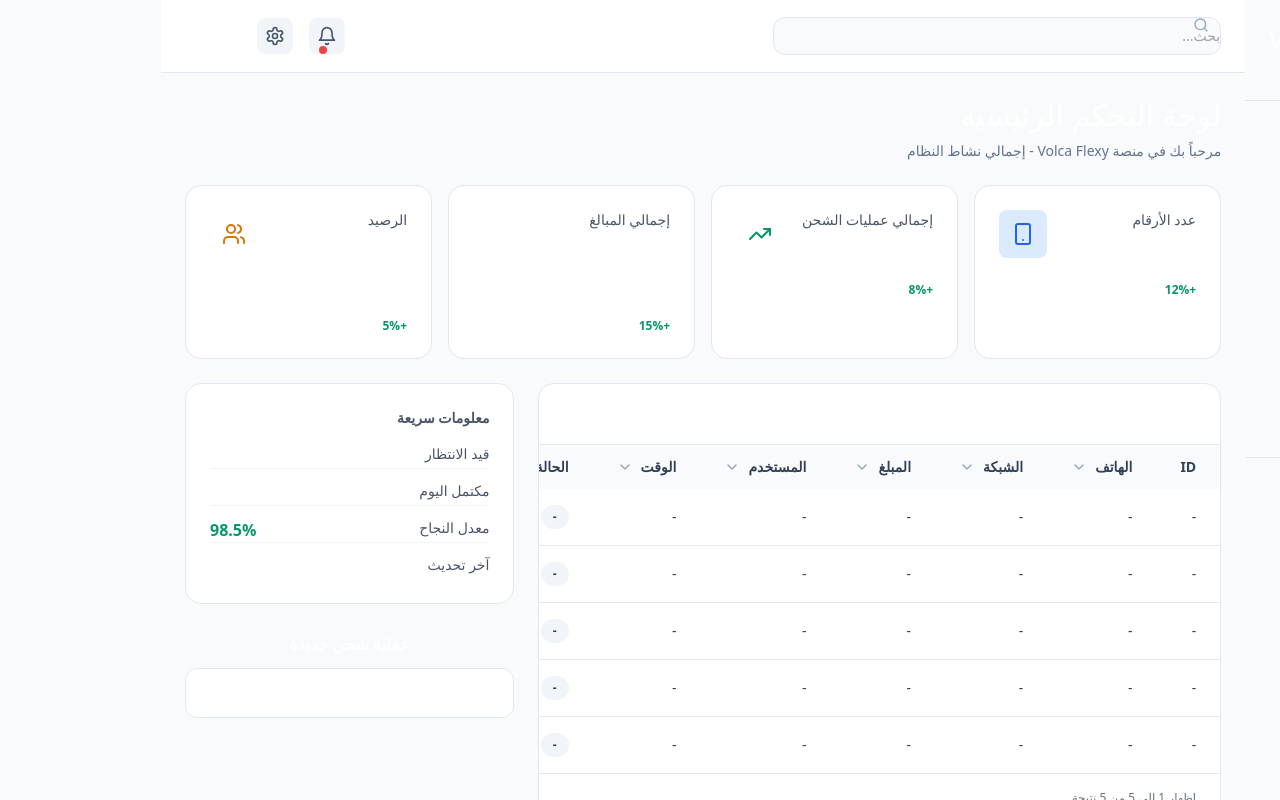
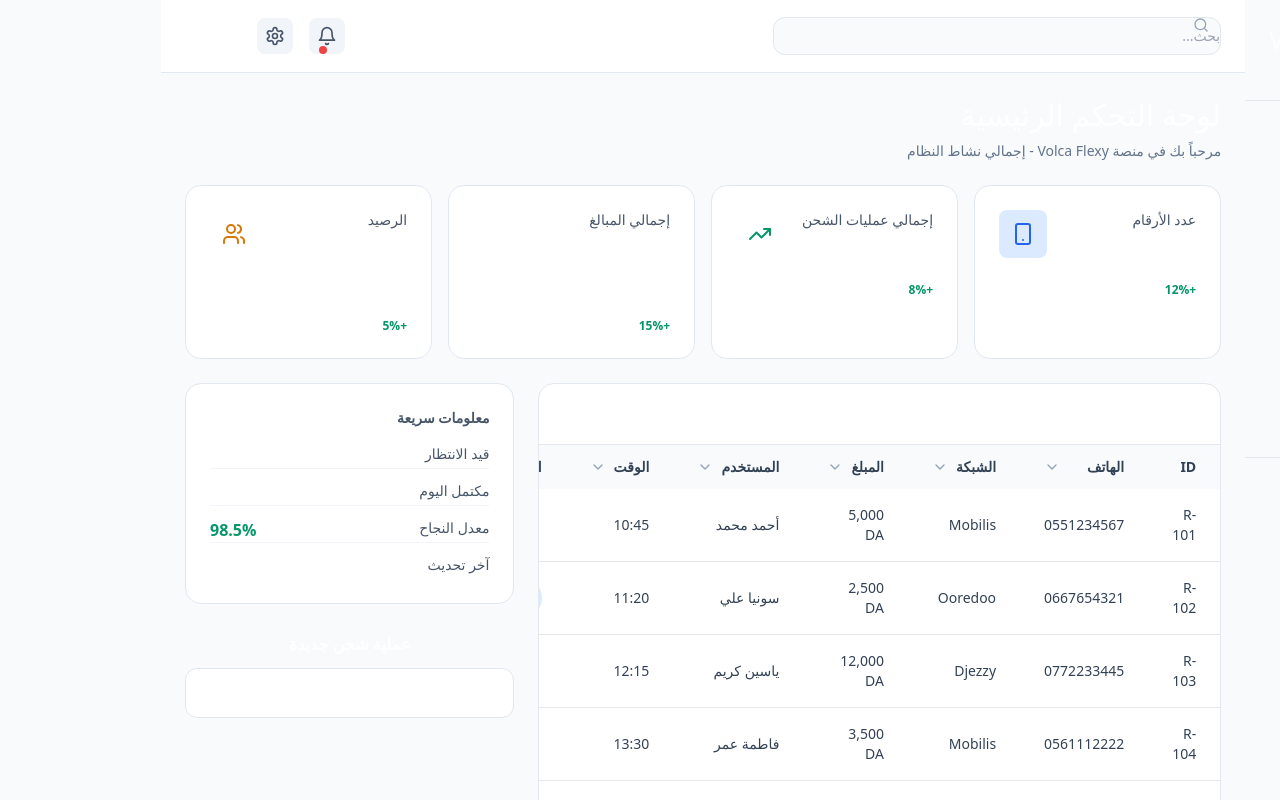
Before and after one commit to gueticheimad81-sketch/ONAA, a Next.js app: page / in a window 1280 px wide. Built offline with nearby package versions, Linux system fonts and the light colour scheme.

Commit message:
fix: Correct data structure in dashboard page - match column names with DataTable

```diff
--- a/app/page.tsx
+++ b/app/page.tsx
@@ -38,49 +38,49 @@ const stats = [
 
 const recentOperations = [
   {
-    id: 'R-101',
-    phone: '0551234567',
-    network: 'Mobilis',
-    amount: '5,000 DA',
-    user: 'أحمد محمد',
-    time: '10:45',
-    status: 'مكتمل',
+    ID: 'R-101',
+    'الهاتف': '0551234567',
+    'الشبكة': 'Mobilis',
+    'المبلغ': '5,000 DA',
+    'المستخدم': 'أحمد محمد',
+    'الوقت': '10:45',
+    'الحالة': 'مكتمل',
   },
   {
-    id: 'R-102',
-    phone: '0667654321',
-    network: 'Ooredoo',
-    amount: '2,500 DA',
-    user: 'سونيا علي',
-    time: '11:20',
-    status: 'قيد التنفيذ',
+    ID: 'R-102',
+    'الهاتف': '0667654321',
+    'الشبكة': 'Ooredoo',
+    'المبلغ': '2,500 DA',
+    'المستخدم': 'سونيا علي',
+    'الوقت': '11:20',
+    'الحالة': 'قيد التنفيذ',
   },
   {
-    id: 'R-103',
-    phone: '0772233445',
-    network: 'Djezzy',
-    amount: '12,000 DA',
-    user: 'ياسين كريم',
-    time: '12:15',
-    status: 'مكتمل',
+    ID: 'R-103',
+    'الهاتف': '0772233445',
+    'الشبكة': 'Djezzy',
+    'المبلغ': '12,000 DA',
+    'المستخدم': 'ياسين كريم',
+    'الوقت': '12:15',
+    'الحالة': 'مكتمل',
   },
   {
-    id: 'R-104',
-    phone: '0561112222',
-    network: 'Mobilis',
-    amount: '3,500 DA',
-    user: 'فاطمة عمر',
-    time: '13:30',
-    status: 'قيد المراجعة',
+    ID: 'R-104',
+    'الهاتف': '0561112222',
+    'الشبكة': 'Mobilis',
+    'المبلغ': '3,500 DA',
+    'المستخدم': 'فاطمة عمر',
+    'الوقت': '13:30',
+    'الحالة': 'قيد المراجعة',
   },
   {
-    id: 'R-105',
-    phone: '0789876543',
-    network: 'Ooredoo',
-    amount: '8,000 DA',
-    user: 'محمود حسن',
-    time: '14:45',
-    status: 'مكتمل',
+    ID: 'R-105',
+    'الهاتف': '0789876543',
+    'الشبكة': 'Ooredoo',
+    'المبلغ': '8,000 DA',
+    'المستخدم': 'محمود حسن',
+    'الوقت': '14:45',
+    'الحالة': 'مكتمل',
   },
 ];
 
```
